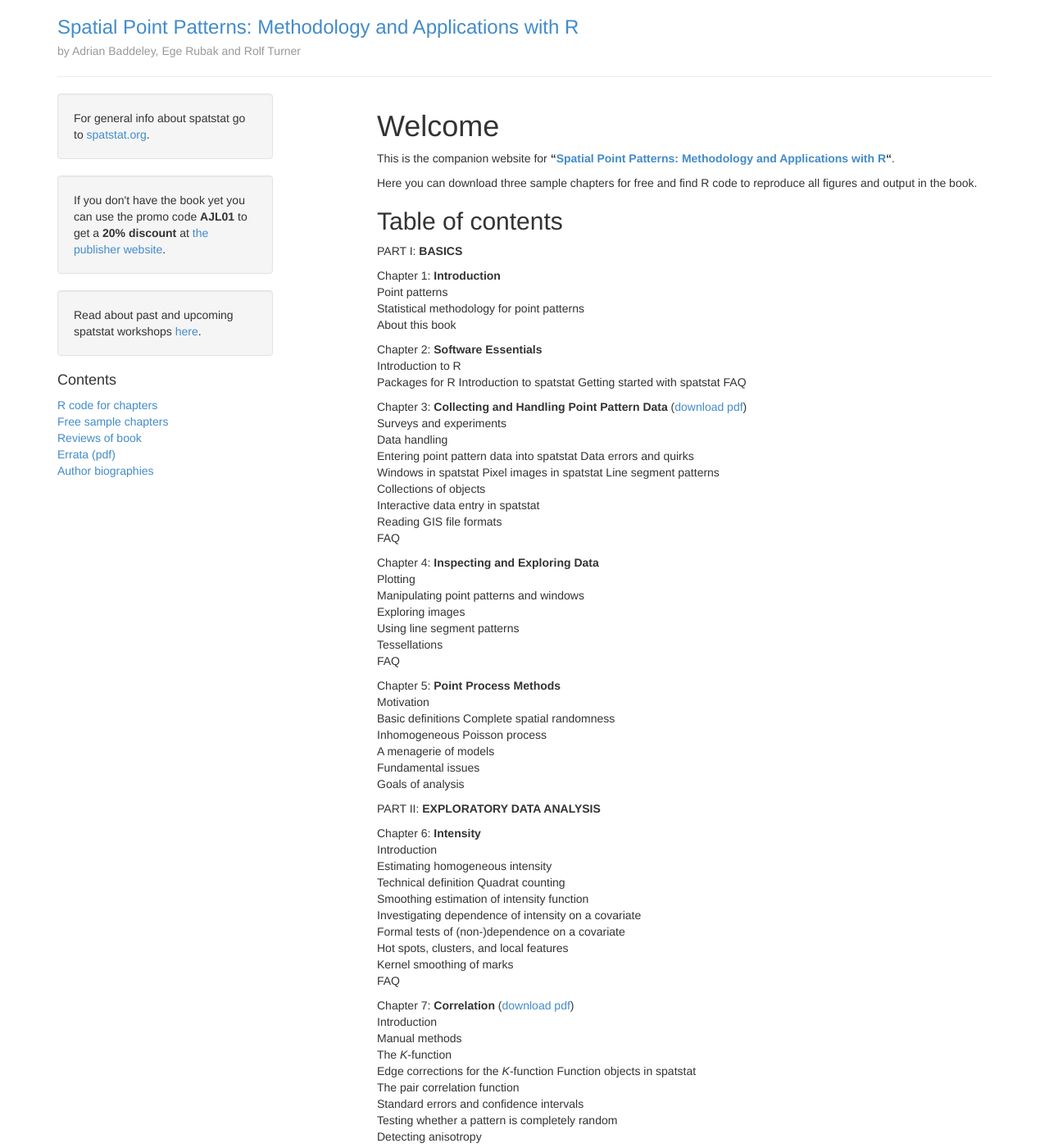
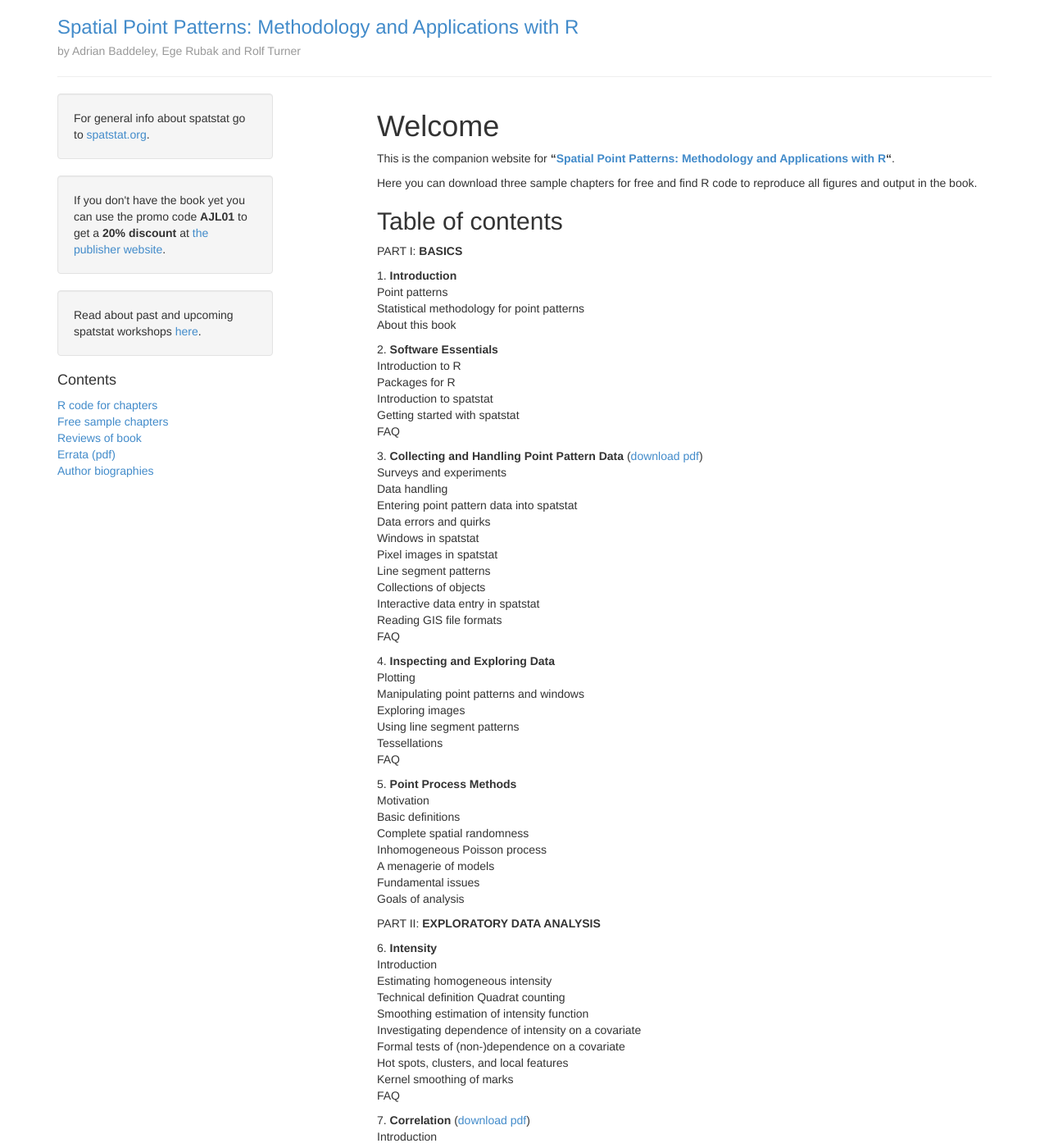
Before and after one commit to spatstat/book, a Jekyll site: the page built from index.md, in a window 1280 px wide and 1400 px high. Shown: the whole window at 82% size. Built offline with Jekyll 4.4.1, drawn with Linux system fonts in a browser that asks for light colours; Markdown is read by kramdown in place of the engine named in the settings; some of the changed text lies outside the part shown.

Commit message:
Tweaked toc on front page.

```diff
--- a/_includes/fulltoc.md
+++ b/_includes/fulltoc.md
@@ -1,18 +1,18 @@
 PART I: **BASICS**
 
-Chapter 1: **Introduction**
+1\. **Introduction**
 Point patterns
 Statistical methodology for point patterns
 About this book
 
-Chapter 2: **Software Essentials**
+2\. **Software Essentials**
 Introduction to R
 Packages for R
 Introduction to spatstat
 Getting started with spatstat
 FAQ
 
-Chapter 3: **Collecting and Handling Point Pattern Data** ([download pdf](sample-chapters/chapter03.pdf))
+3\. **Collecting and Handling Point Pattern Data** ([download pdf](sample-chapters/chapter03.pdf))
 Surveys and experiments
 Data handling
 Entering point pattern data into spatstat
@@ -25,7 +25,7 @@ Interactive data entry in spatstat
 Reading GIS file formats
 FAQ
 
-Chapter 4: **Inspecting and Exploring Data**
+4\. **Inspecting and Exploring Data**
 Plotting
 Manipulating point patterns and windows
 Exploring images
@@ -33,7 +33,7 @@ Using line segment patterns
 Tessellations
 FAQ
 
-Chapter 5: **Point Process Methods**
+5\. **Point Process Methods**
 Motivation
 Basic definitions
 Complete spatial randomness
@@ -44,7 +44,7 @@ Goals of analysis
 
 PART II: **EXPLORATORY DATA ANALYSIS**
 
-Chapter 6: **Intensity**
+6\. **Intensity**
 Introduction
 Estimating homogeneous intensity
 Technical definition
@@ -56,7 +56,7 @@ Hot spots, clusters, and local features
 Kernel smoothing of marks
 FAQ
 
-Chapter 7: **Correlation** ([download pdf](sample-chapters/chapter07.pdf))
+7\. **Correlation** ([download pdf](sample-chapters/chapter07.pdf))
 Introduction
 Manual methods
 The *K*-function
@@ -72,7 +72,7 @@ Third- and higher-order summary statistics
 Theory
 FAQ
 
-Chapter 8: **Spacing**
+8\. **Spacing**
 Introduction
 Basic methods
 Nearest-neighbour function *G*and empty-space function *F*
@@ -89,7 +89,7 @@ FAQ
 
 PART III: **STATISTICAL INFERENCE**
 
-Chapter 9: **Poisson Models** ([download pdf](sample-chapters/chapter09.pdf))
+9\. **Poisson Models** ([download pdf](sample-chapters/chapter09.pdf))
 Introduction
 Poisson point process models
 Fitting Poisson models in spatstat
@@ -105,7 +105,7 @@ Non-loglinear models
 Local likelihood
 FAQ
 
-Chapter 10: **Hypothesis Tests and Simulation Envelopes**
+10\. **Hypothesis Tests and Simulation Envelopes**
 Introduction
 Concepts and terminology
 Testing for a covariate effect in a parametric model
@@ -119,7 +119,7 @@ Dao-Genton test and envelopes
 Power of tests based on summary functions
 FAQ
 
-Chapter 11: **Model Validation**
+11\. **Model Validation**
 Overview of validation techniques
 Relative intensity
 Residuals for Poisson processes
@@ -130,7 +130,7 @@ Leverage and influence
 Theory for leverage and influence
 FAQ
 
-Chapter 12: **Cluster and Cox Models**
+12\. **Cluster and Cox Models**
 Introduction
 Cox processes
 Cluster processes
@@ -139,7 +139,7 @@ Locally fitted models
 Theory*
 *FAQ
 
-Chapter 13: **Gibbs Models**
+13\. **Gibbs Models**
 Introduction
 Conditional intensity
 Key concepts
@@ -156,7 +156,7 @@ Theory: Fitting Gibbs models
 Determinantal point processes
 FAQ
 
-Chapter 14: **Patterns of Several Types of Points**
+14\. **Patterns of Several Types of Points**
 Introduction
 Methodological issues
 Handling multitype point pattern data
@@ -173,14 +173,14 @@ FAQ
 
 PART IV: **ADDITIONAL STRUCTURE**
 
-Chapter 15: **Higher-Dimensional Spaces and Marks**
+15\. **Higher-Dimensional Spaces and Marks**
 Introduction
 Point patterns with numerical or multidimensional marks
 Three-dimensional point patterns
 Point patterns with any kinds of marks and coordinates
 FAQ
 
-Chapter 16: **Replicated Point Patterns and Designed Experiments**
+16\. **Replicated Point Patterns and Designed Experiments**
 Introduction
 Methodology
 Lists of objects
@@ -195,7 +195,7 @@ Model validation
 Theory
 FAQ
 
-Chapter 17: **Point Patterns on a Linear Network**
+17\. **Point Patterns on a Linear Network**
 Introduction
 Network geometry
 Data handling
```
